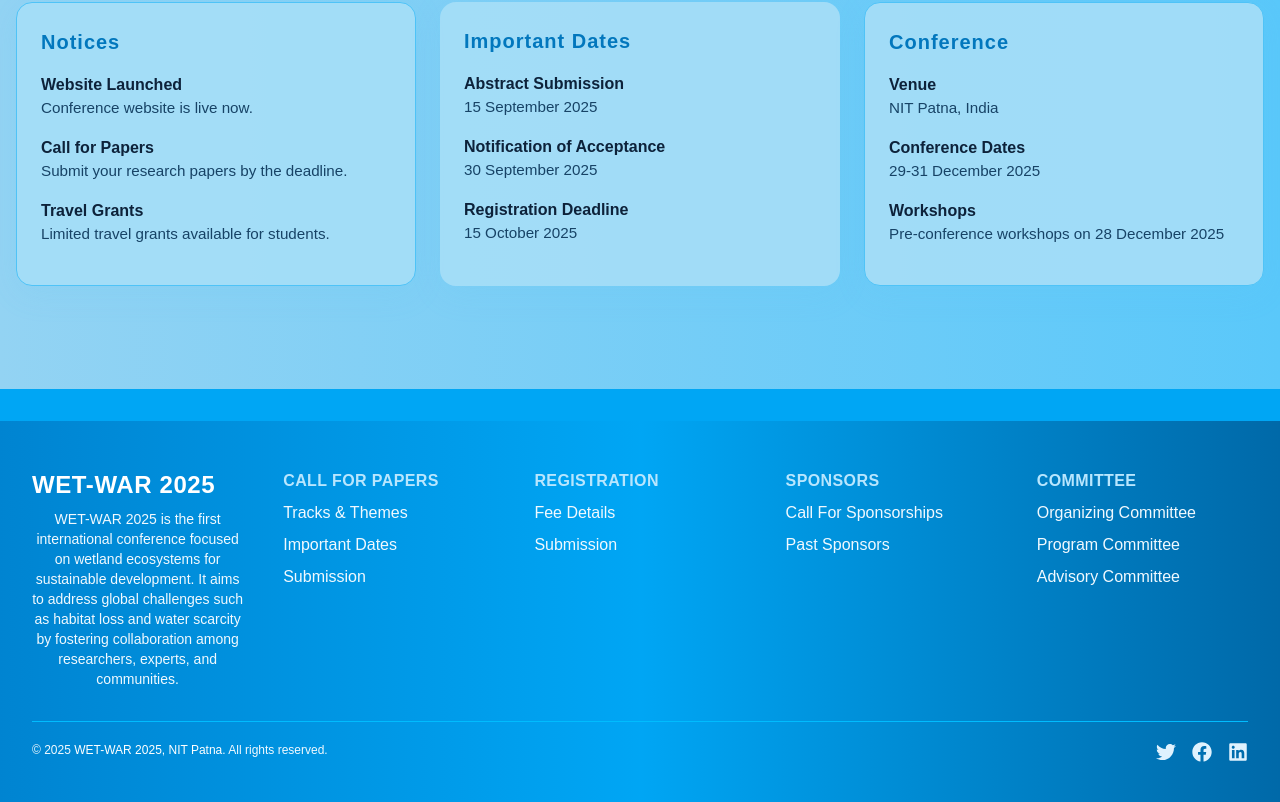
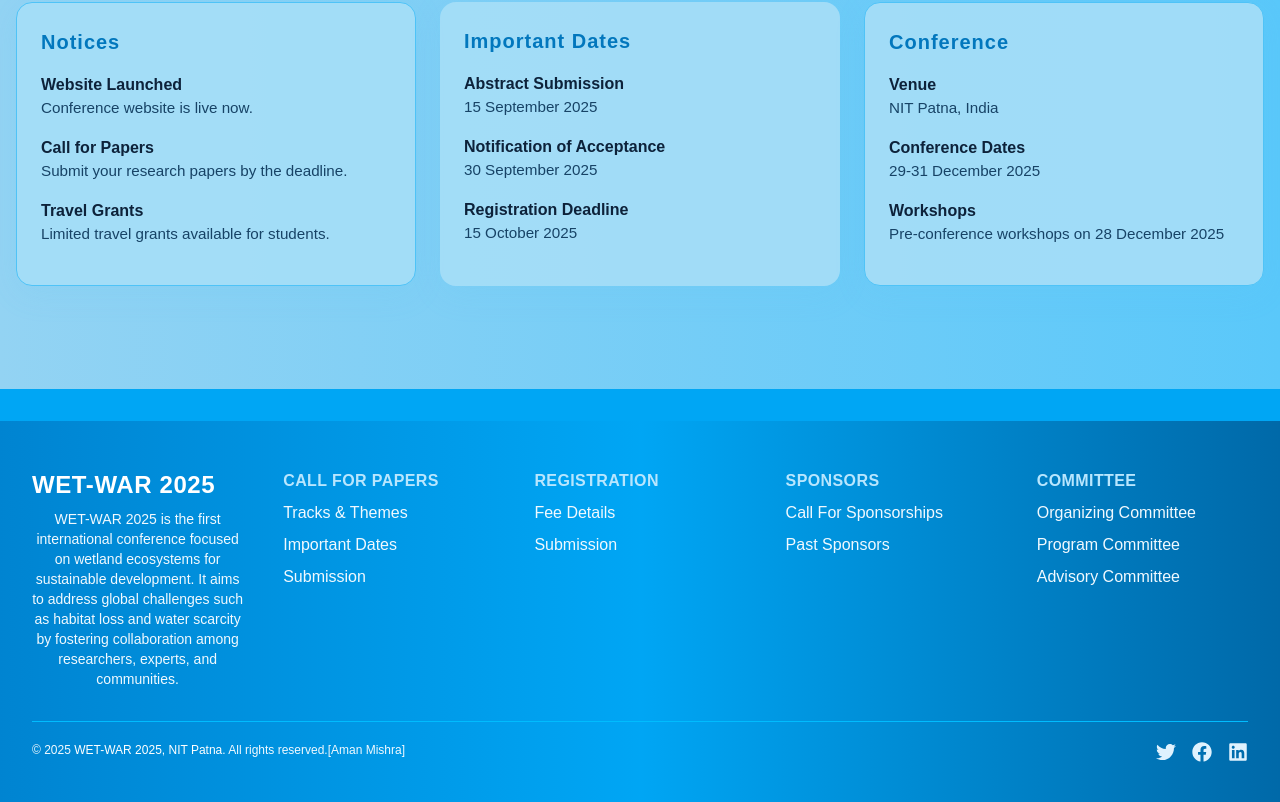
Before and after one commit to ashishkr375/IC-WET-WAR-2025, a Next.js app: page / in a window 1280 px wide. Shown: the part 2186-2988 px from the top of the page. Built offline with nearby package versions, Linux system fonts and the light colour scheme.

Commit message:
Name added

```diff
--- a/src/components/Footer.jsx
+++ b/src/components/Footer.jsx
@@ -146,7 +146,7 @@ const Footer = () => {
           <p className="text-xs text-sky-50 text-center sm:text-left">
             © {currentYear}{" "}
             <span className="font-medium text-white">WET-WAR 2025, NIT Patna</span>
-            . All rights reserved.
+            . All rights reserved.[Aman Mishra]
           </p>
           <div className="flex items-center mt-4 space-x-4 sm:mt-0 text-xl">
             <a
```
